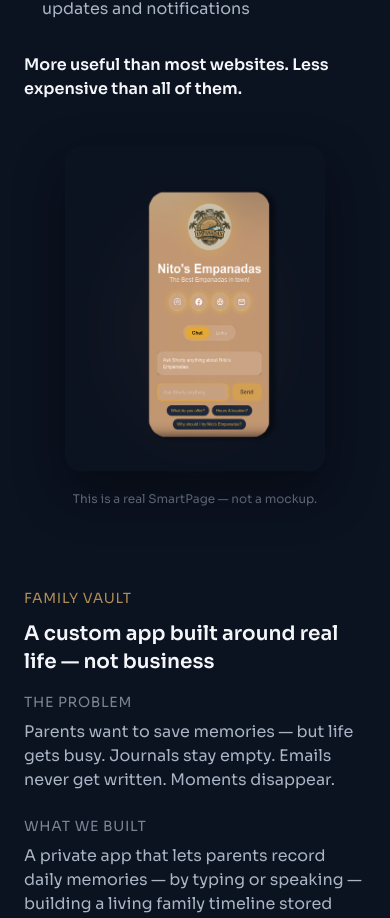
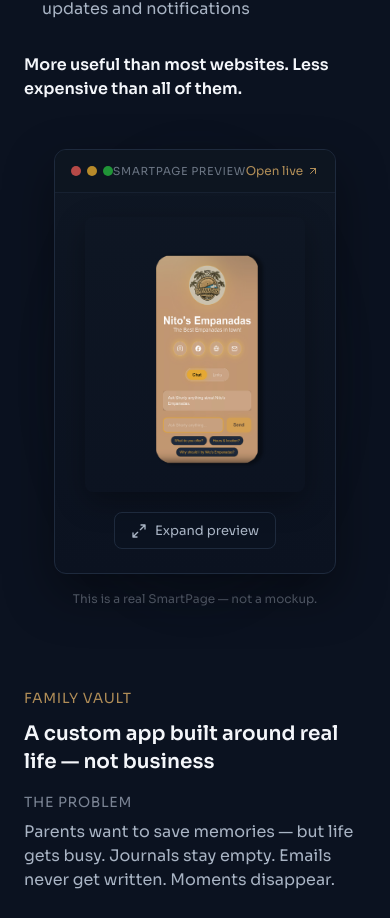
Before and after one commit to Dunzoai/shortlist-pass-hub, a Next.js app: page /digital in a window 390 px wide. Shown: the part 5638-6556 px from the top of the page. Built offline with nearby package versions, Linux system fonts and the light colour scheme.

Commit message:
Replace phone mockup with browser-style Live Preview card

```diff
--- a/src/app/digital/page.tsx
+++ b/src/app/digital/page.tsx
@@ -778,50 +778,79 @@ function SmartPageModal({ isOpen, onClose }: { isOpen: boolean; onClose: () => v
 
 function SmartPagePreviewCard({ onOpen }: { onOpen: () => void }) {
   return (
-    <div className="relative inline-flex flex-col items-center">
-      {/* Slow pulsing glow behind image */}
-      <motion.div
-        className="absolute inset-0"
+    <div className="relative">
+      {/* Subtle navy glow behind card */}
+      <div
+        className="absolute -inset-4 rounded-2xl opacity-60"
         style={{
-          background: "radial-gradient(ellipse at 50% 50%, rgba(180, 145, 85, 0.2) 0%, transparent 60%)",
-          filter: "blur(40px)",
+          background: "radial-gradient(ellipse at 50% 50%, rgba(11, 18, 32, 0.8) 0%, transparent 70%)",
+          filter: "blur(20px)",
         }}
-        animate={{ opacity: [0.4, 0.7, 0.4] }}
-        transition={{ duration: 8, repeat: Infinity, ease: "easeInOut" }}
       />
 
-      {/* Image with gentle float - no frame, just the image */}
-      <motion.div
-        className="relative cursor-pointer group"
-        onClick={onOpen}
-        animate={{ y: [0, -4, 0] }}
-        transition={{ duration: 4, repeat: Infinity, ease: "easeInOut" }}
-        whileHover={{ scale: 1.02 }}
+      {/* Browser-style preview card */}
+      <div
+        className="relative rounded-xl overflow-hidden transition-all duration-300 hover:border-[#B08D57]/50 border border-[#1E2A3D]"
+        style={{
+          background: "linear-gradient(180deg, #0F1724 0%, #0B1220 100%)",
+          boxShadow: "0 20px 50px rgba(0, 0, 0, 0.4), inset 0 1px 0 rgba(255, 255, 255, 0.03)",
+        }}
       >
+        {/* Browser top bar */}
+        <div className="flex items-center justify-between px-4 py-3 border-b border-[#1E2A3D]/60 bg-[#0D1520]">
+          {/* Window dots */}
+          <div className="flex items-center gap-1.5">
+            <div className="w-2.5 h-2.5 rounded-full bg-[#FF5F57]/70" />
+            <div className="w-2.5 h-2.5 rounded-full bg-[#FFBD2E]/70" />
+            <div className="w-2.5 h-2.5 rounded-full bg-[#28CA41]/70" />
+          </div>
+
+          {/* Label */}
+          <span className="text-[11px] text-[#A9B4C4]/60 uppercase tracking-wider">
+            SmartPage Preview
+          </span>
+
+          {/* Open live link */}
+          <a
+            href="https://nitos.shortlistpass.com/"
+            target="_blank"
+            rel="noopener noreferrer"
+            className="text-[12px] text-[#B08D57] hover:text-[#C9A66B] transition-colors flex items-center gap-1"
+          >
+            Open live
+            <svg className="w-3 h-3" viewBox="0 0 24 24" fill="none" stroke="currentColor" strokeWidth="2" strokeLinecap="round" strokeLinejoin="round">
+              <path d="M7 17L17 7M17 7H7M17 7V17" />
+            </svg>
+          </a>
+        </div>
+
+        {/* Card content */}
+        <div className="p-6 flex flex-col items-center">
+          {/* Image */}
           <img
             src="/nitos-modal-mock.png"
             alt="Nito's Empanadas SmartPage"
-          className="block rounded-2xl transition-all duration-300 group-hover:brightness-110"
+            className="block rounded-lg max-w-[220px] md:max-w-[260px] w-full h-auto"
             style={{
-            width: "260px",
-            height: "auto",
-            boxShadow: "0 20px 50px rgba(0, 0, 0, 0.4)",
+              boxShadow: "0 10px 30px rgba(0, 0, 0, 0.3)",
             }}
           />
 
-        {/* Hover overlay */}
-        <div className="absolute inset-0 rounded-2xl bg-[#B08D57]/0 group-hover:bg-[#B08D57]/10 transition-all duration-300 flex items-center justify-center">
-          <div className="opacity-0 group-hover:opacity-100 transition-opacity duration-300 bg-[#0B1220]/80 backdrop-blur-sm px-4 py-2 rounded-full flex items-center gap-2">
-            <span className="text-sm text-[#F4F6FA] font-medium">Tap to explore</span>
-            <svg className="w-4 h-4 text-[#B08D57]" viewBox="0 0 24 24" fill="none" stroke="currentColor" strokeWidth="2" strokeLinecap="round" strokeLinejoin="round">
-              <path d="M5 12h14M12 5l7 7-7 7" />
+          {/* Expand preview button */}
+          <button
+            onClick={onOpen}
+            className="mt-5 px-4 py-2 text-[13px] text-[#A9B4C4] hover:text-[#F4F6FA] border border-[#1E2A3D] hover:border-[#B08D57]/40 rounded-lg transition-all duration-300 flex items-center gap-2 bg-[#0B1220]/50 hover:bg-[#0B1220]"
+          >
+            <svg className="w-4 h-4" viewBox="0 0 24 24" fill="none" stroke="currentColor" strokeWidth="2" strokeLinecap="round" strokeLinejoin="round">
+              <path d="M15 3h6v6M9 21H3v-6M21 3l-7 7M3 21l7-7" />
             </svg>
+            Expand preview
+          </button>
         </div>
       </div>
-      </motion.div>
 
       {/* Caption */}
-      <p className="mt-4 text-[12px] text-[#A9B4C4]/60 text-center">
+      <p className="mt-4 text-[12px] text-[#A9B4C4]/50 text-center">
         This is a real SmartPage — not a mockup.
       </p>
     </div>
```
Lines whose indentation alone changed are shown as unchanged.
